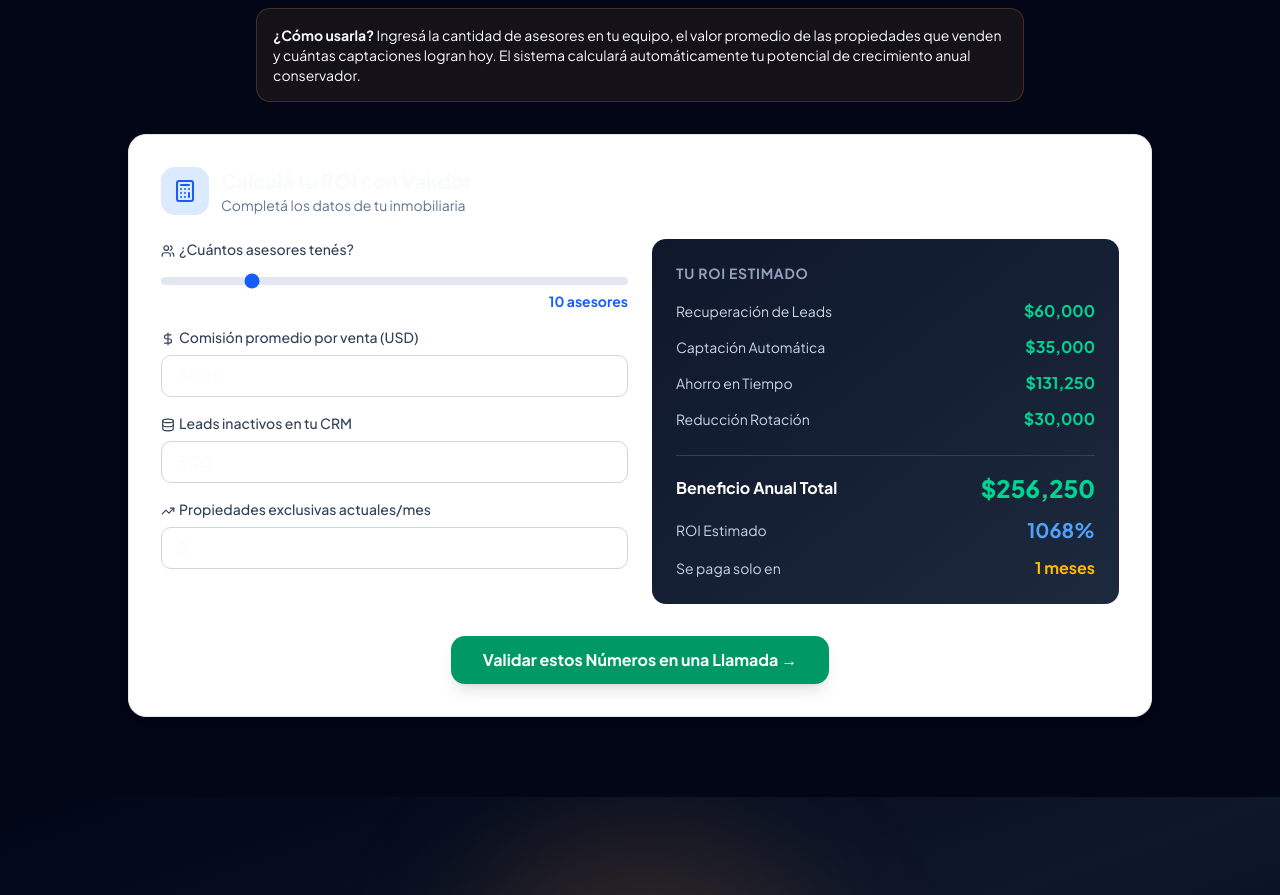
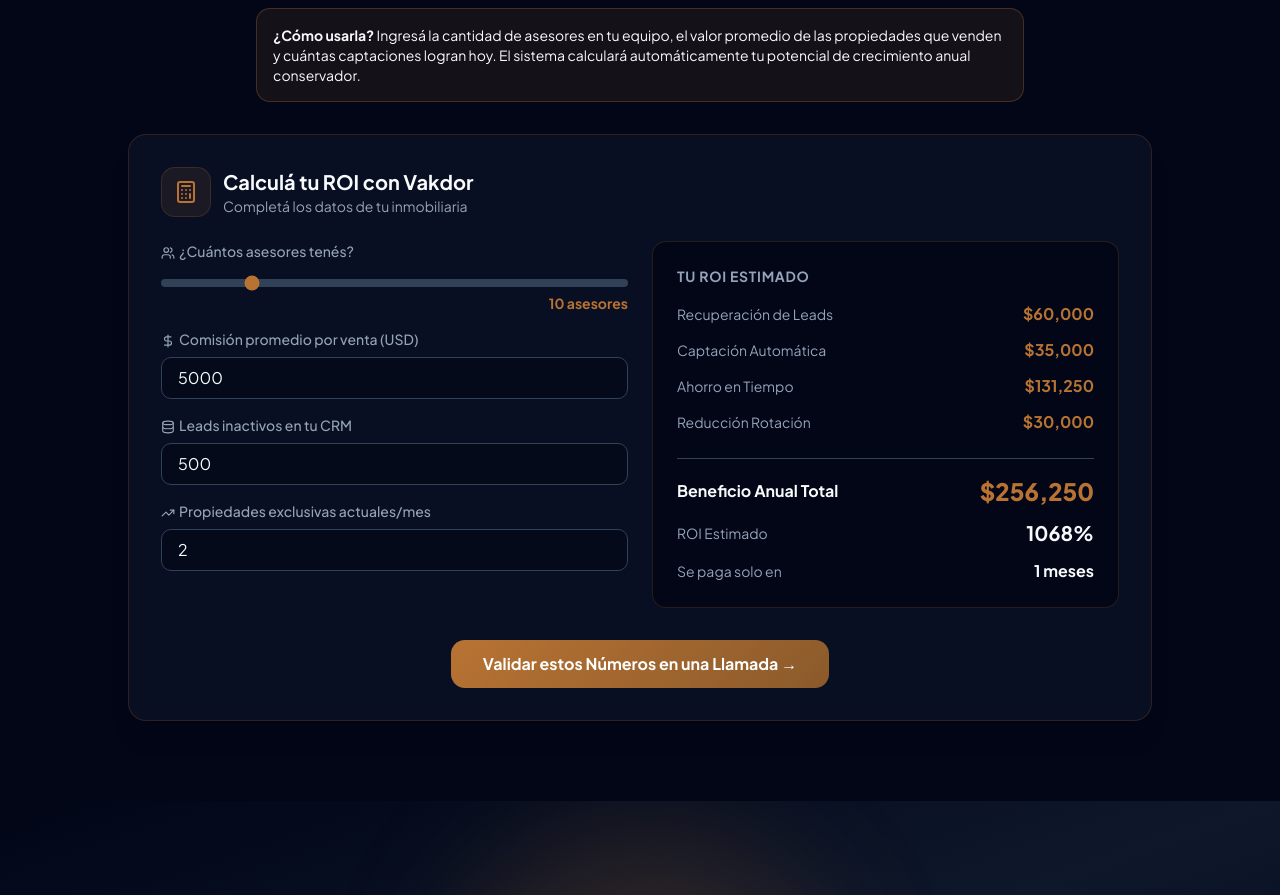
Before and after one commit to osterrietchleonardo-rgb/Vakdor-App, a Next.js app in the folder website/: page /inmobiliaria in a window 1280 px wide. Shown: the part 1680-2575 px from the top of the page. Built offline with nearby package versions, Linux system fonts and the light colour scheme.

Commit message:
feat(config): update secondary pages and project config

```diff
--- a/website/src/app/blog/page.tsx
+++ b/website/src/app/blog/page.tsx
@@ -30,6 +30,7 @@
             <Header />
 
             <main className="flex-1 relative z-10">
+                {/* Hero */}
                 <section className="pt-32 pb-16 px-4">
                     <div className="max-w-4xl mx-auto text-center">
                         <p className="font-accent text-[#B87333] text-lg mb-4">Conocimiento que Convierte</p>
@@ -42,6 +43,7 @@
                     </div>
                 </section>
 
+                {/* Posts Grid */}
                 <section className="py-12 md:py-16 px-4">
                     <div className="max-w-6xl mx-auto">
                         <div className="grid md:grid-cols-2 lg:grid-cols-3 gap-6">
@@ -50,6 +52,7 @@
                             ))}
                         </div>
 
+                        {/* Newsletter CTA */}
                         <div className="mt-16 text-center p-8 md:p-12 bg-gradient-to-br from-[#B87333] to-[#5C3D2E] rounded-3xl shadow-xl overflow-hidden relative">
                             <div className="absolute top-0 right-0 w-64 h-64 bg-white/10 rounded-full -mr-32 -mt-32"></div>
                             <div className="relative z-10">
--- a/website/src/app/sobre-mi/page.tsx
+++ b/website/src/app/sobre-mi/page.tsx
@@ -11,6 +11,7 @@
             <Header />
 
             <main className="flex-1 relative z-10">
+                {/* Hero */}
                 <section className="pt-32 pb-16 px-4">
                     <div className="max-w-4xl mx-auto text-center">
                         <p className="font-accent text-[#B87333] text-lg mb-4">La Historia Detrás</p>
@@ -23,6 +24,7 @@
                     </div>
                 </section>
 
+                {/* Content */}
                 <section className="py-16 md:py-24 px-4 bg-[#0F172A]/50">
                     <div className="max-w-4xl mx-auto">
                         <div className="space-y-8 text-[#CBD5E1]">
@@ -70,6 +72,7 @@
                             </div>
                         </div>
 
+                        {/* Values */}
                         <div className="mt-16 grid md:grid-cols-2 gap-6">
                             {[
                                 {
@@ -107,6 +110,7 @@
                     </div>
                 </section>
 
+                {/* CTA */}
                 <section className="py-16 px-4">
                     <div className="max-w-3xl mx-auto text-center">
                         <p className="font-accent text-[#B87333] text-lg mb-4">¿Querés saber más?</p>
--- a/website/src/components/RoiCalculator.tsx
+++ b/website/src/components/RoiCalculator.tsx
@@ -46,14 +46,14 @@
     }, [advisors, avgCommission, inactiveLeads, exclusivesPerMonth]);
 
     return (
-        <div className="bg-white rounded-2xl shadow-xl border border-gray-200 p-6 md:p-8">
+        <div className="bg-[#0F172A]/60 rounded-2xl shadow-xl border border-[#B87333]/20 backdrop-blur-sm p-6 md:p-8">
             <div className="flex items-center gap-3 mb-6">
-                <div className="p-3 bg-blue-100 rounded-xl">
-                    <Calculator size={24} className="text-blue-600" />
+                <div className="p-3 bg-[#B87333]/10 rounded-xl border border-[#B87333]/20">
+                    <Calculator size={24} className="text-[#B87333]" />
                 </div>
                 <div>
-                    <h3 className="text-xl font-bold">Calculá tu ROI con Vakdor</h3>
-                    <p className="text-sm text-slate-500">Completá los datos de tu inmobiliaria</p>
+                    <h3 className="text-xl font-bold text-[#F8FAFC]">{`Calculá tu ROI con Vakdor`}</h3>
+                    <p className="text-sm text-[#94A3B8]">Completá los datos de tu inmobiliaria</p>
                 </div>
             </div>
 
@@ -61,7 +61,7 @@
                 {/* Inputs */}
                 <div className="space-y-4">
                     <div>
-                        <label className="block text-sm font-medium text-slate-700 mb-2">
+                        <label className="block text-sm font-medium text-[#94A3B8] mb-2">
                             <Users size={14} className="inline mr-1" />
                             ¿Cuántos asesores tenés?
                         </label>
@@ -71,13 +71,13 @@
                             max="50"
                             value={advisors}
                             onChange={(e) => setAdvisors(parseInt(e.target.value))}
-                            className="w-full h-2 bg-slate-200 rounded-lg appearance-none cursor-pointer accent-blue-600"
+                            className="w-full h-2 bg-slate-700 rounded-lg appearance-none cursor-pointer accent-[#B87333]"
                         />
-                        <div className="text-right text-sm font-bold text-blue-600">{advisors} asesores</div>
+                        <div className="text-right text-sm font-bold text-[#B87333]">{advisors} asesores</div>
                     </div>
 
                     <div>
-                        <label className="block text-sm font-medium text-slate-700 mb-2">
+                        <label className="block text-sm font-medium text-[#94A3B8] mb-2">
                             <DollarSign size={14} className="inline mr-1" />
                             Comisión promedio por venta (USD)
                         </label>
@@ -85,12 +85,12 @@
                             type="number"
                             value={avgCommission}
                             onChange={(e) => setAvgCommission(parseInt(e.target.value) || 0)}
-                            className="w-full px-4 py-2 border border-gray-300 rounded-lg focus:ring-2 focus:ring-blue-500 focus:border-blue-500"
+                            className="w-full px-4 py-2 bg-[#020617]/50 border border-slate-700 rounded-lg text-[#F8FAFC] focus:ring-2 focus:ring-[#B87333] focus:border-[#B87333]"
                         />
                     </div>
 
                     <div>
-                        <label className="block text-sm font-medium text-slate-700 mb-2">
+                        <label className="block text-sm font-medium text-[#94A3B8] mb-2">
                             <Database size={14} className="inline mr-1" />
                             Leads inactivos en tu CRM
                         </label>
@@ -98,12 +98,12 @@
                             type="number"
                             value={inactiveLeads}
                             onChange={(e) => setInactiveLeads(parseInt(e.target.value) || 0)}
-                            className="w-full px-4 py-2 border border-gray-300 rounded-lg focus:ring-2 focus:ring-blue-500 focus:border-blue-500"
+                            className="w-full px-4 py-2 bg-[#020617]/50 border border-slate-700 rounded-lg text-[#F8FAFC] focus:ring-2 focus:ring-[#B87333] focus:border-[#B87333]"
                         />
                     </div>
 
                     <div>
-                        <label className="block text-sm font-medium text-slate-700 mb-2">
+                        <label className="block text-sm font-medium text-[#94A3B8] mb-2">
                             <TrendingUp size={14} className="inline mr-1" />
                             Propiedades exclusivas actuales/mes
                         </label>
@@ -111,46 +111,46 @@
                             type="number"
                             value={exclusivesPerMonth}
                             onChange={(e) => setExclusivesPerMonth(parseInt(e.target.value) || 0)}
-                            className="w-full px-4 py-2 border border-gray-300 rounded-lg focus:ring-2 focus:ring-blue-500 focus:border-blue-500"
+                            className="w-full px-4 py-2 bg-[#020617]/50 border border-slate-700 rounded-lg text-[#F8FAFC] focus:ring-2 focus:ring-[#B87333] focus:border-[#B87333]"
                         />
                     </div>
                 </div>
 
                 {/* Results */}
-                <div className="bg-gradient-to-br from-slate-900 to-slate-800 text-white rounded-xl p-6">
-                    <h4 className="text-sm font-bold text-slate-400 uppercase tracking-wider mb-4">Tu ROI Estimado</h4>
+                <div className="bg-[#020617] text-white rounded-xl p-6 border border-[#B87333]/20">
+                    <h4 className="text-sm font-bold text-[#94A3B8] uppercase tracking-wider mb-4">Tu ROI Estimado</h4>
 
                     <div className="space-y-3 mb-6">
                         <div className="flex justify-between items-center">
-                            <span className="text-sm text-slate-300">Recuperación de Leads</span>
-                            <span className="font-bold text-emerald-400">${results.leadRecoveryRevenue.toLocaleString()}</span>
+                            <span className="text-sm text-[#94A3B8]">Recuperación de Leads</span>
+                            <span className="font-bold text-[#B87333]">${results.leadRecoveryRevenue.toLocaleString()}</span>
                         </div>
                         <div className="flex justify-between items-center">
-                            <span className="text-sm text-slate-300">Captación Automática</span>
-                            <span className="font-bold text-emerald-400">${results.prospectingRevenue.toLocaleString()}</span>
+                            <span className="text-sm text-[#94A3B8]">Captación Automática</span>
+                            <span className="font-bold text-[#B87333]">${results.prospectingRevenue.toLocaleString()}</span>
                         </div>
                         <div className="flex justify-between items-center">
-                            <span className="text-sm text-slate-300">Ahorro en Tiempo</span>
-                            <span className="font-bold text-emerald-400">${results.timeSavingsValue.toLocaleString()}</span>
+                            <span className="text-sm text-[#94A3B8]">Ahorro en Tiempo</span>
+                            <span className="font-bold text-[#B87333]">${results.timeSavingsValue.toLocaleString()}</span>
                         </div>
                         <div className="flex justify-between items-center">
-                            <span className="text-sm text-slate-300">Reducción Rotación</span>
-                            <span className="font-bold text-emerald-400">${results.turnoverSavings.toLocaleString()}</span>
+                            <span className="text-sm text-[#94A3B8]">Reducción Rotación</span>
+                            <span className="font-bold text-[#B87333]">${results.turnoverSavings.toLocaleString()}</span>
                         </div>
                     </div>
 
                     <div className="border-t border-slate-700 pt-4 space-y-3">
                         <div className="flex justify-between items-center">
-                            <span className="font-bold">Beneficio Anual Total</span>
-                            <span className="text-2xl font-black text-emerald-400">${results.totalAnnualBenefit.toLocaleString()}</span>
+                            <span className="font-bold text-[#F8FAFC]">Beneficio Anual Total</span>
+                            <span className="text-2xl font-black text-[#B87333]">${results.totalAnnualBenefit.toLocaleString()}</span>
                         </div>
                         <div className="flex justify-between items-center">
-                            <span className="text-sm text-slate-300">ROI Estimado</span>
-                            <span className="text-xl font-bold text-blue-400">{results.roi}%</span>
+                            <span className="text-sm text-[#94A3B8]">ROI Estimado</span>
+                            <span className="text-xl font-bold text-[#F8FAFC]">{results.roi}%</span>
                         </div>
                         <div className="flex justify-between items-center">
-                            <span className="text-sm text-slate-300">Se paga solo en</span>
-                            <span className="font-bold text-amber-400">{results.paybackMonths} meses</span>
+                            <span className="text-sm text-[#94A3B8]">Se paga solo en</span>
+                            <span className="font-bold text-[#F8FAFC]">{results.paybackMonths} meses</span>
                         </div>
                     </div>
                 </div>
@@ -161,7 +161,7 @@
                     href="https://vakdor.com/call_vsl"
                     target="_blank"
                     rel="noopener noreferrer"
-                    className="inline-flex items-center gap-2 bg-emerald-600 hover:bg-emerald-700 text-white font-bold px-8 py-3 rounded-xl transition-all shadow-lg active:scale-95"
+                    className="cta-copper inline-flex items-center gap-2 font-bold px-8 py-3 rounded-xl transition-all active:scale-95"
                 >
                     Validar estos Números en una Llamada →
                 </a>
```
Also changed, not shown: 1 other file (tests, documents, lock files or other folders).
